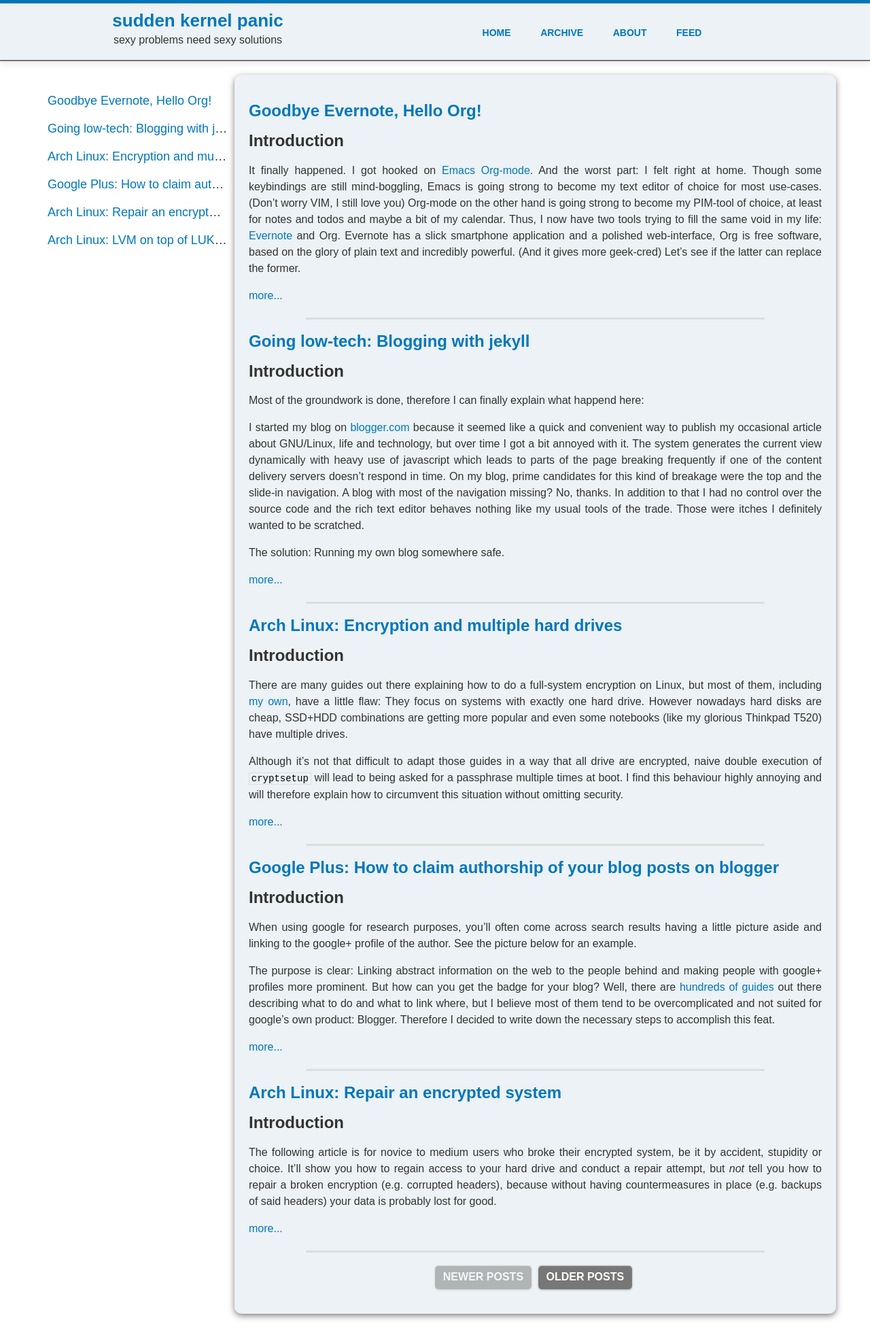
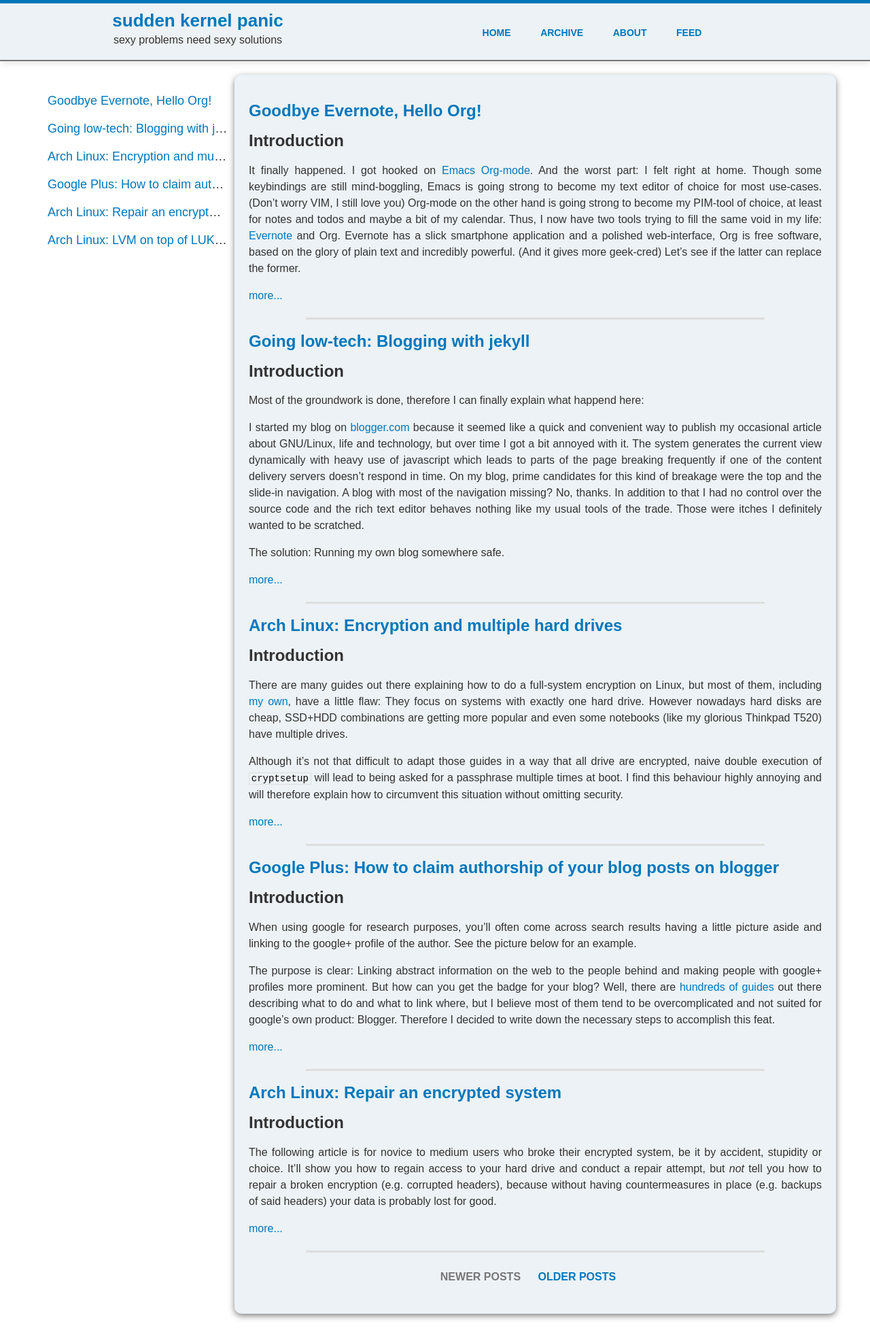
Before and after one commit to Bin7me/bin7me.github.io, a Jekyll site: the page built from index.html, in a window 1280 px wide. Shown: the whole page at 68% size. Built offline with Jekyll 4.4.1, drawn with Linux system fonts in a browser that asks for light colours; Markdown is read by kramdown in place of the engine named in the settings; the list of posts is cut into pages by our own code.

Commit message:
removed boxes around paginator

```diff
--- a/css/style.css
+++ b/css/style.css
@@ -18,31 +18,12 @@ a {
 }
 
 a.paginator {
-  color: #fff;
-  font-size: 16px;
-  text-transform: uppercase;
   font-weight: 700;
-  padding: 8px 12px 10px;
-  border-radius: 5px;
-  box-shadow: 0 1px 3px rgba(0,0,0,.3), inset 0 1px 1px rgba(255,255,255,.5);
-  background: #777;
-}
-
-a.paginator:hover {
-  color: #fff;
-  background: #888;
 }
 
 span.disabled {
-  color: #fff;
-  font-size: 16px;
-  text-transform: uppercase;
+  color: #777;
   font-weight: 700;
-  padding: 8px 12px 10px;
-  border-radius: 5px;
-  box-shadow: 0 1px 3px rgba(0,0,0,.3), inset 0 1px 1px rgba(255,255,255,.5);
-  background: #777;
-  opacity: .5;
   cursor: default;
 }
 
--- a/index.html
+++ b/index.html
@@ -14,13 +14,13 @@ title: sudden kernel panic
 
 <div class="paginator">
 	{% if paginator.previous_page %}
-		<a class="paginator" href="{{ paginator.previous_page_path }}">newer posts</a>
+		<a class="paginator" href="{{ paginator.previous_page_path }}">NEWER POSTS</a>
 	{% else %}
-		<span class="disabled">newer posts</span>
+		<span class="disabled">NEWER POSTS</span>
 	{% endif %}
 	{% if paginator.next_page %}
-		<a class="paginator" href="{{ paginator.next_page_path }}">older posts</a>
+		<a class="paginator" href="{{ paginator.next_page_path }}">OLDER POSTS</a>
 	{% else %}
-		<span class="disabled">older posts</span>
+		<span class="disabled">OLDER POSTS</span>
 	{% endif %}
 </div>
```
